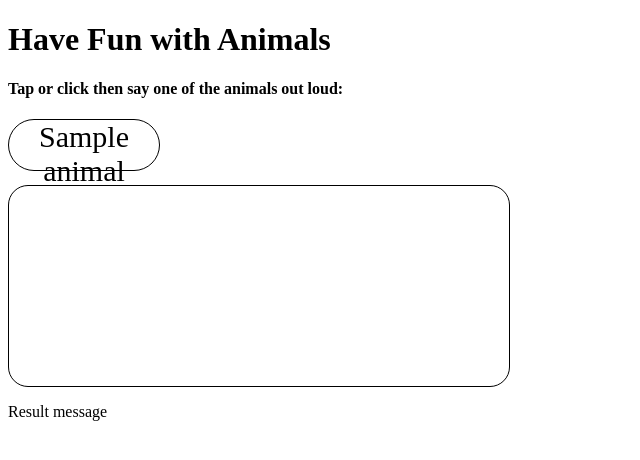
After one commit to hoaian-phan/teach-tod-talk, a Flask app: template templates/animals.html in a window 1280 px wide. The commit adds this page. Shown: the top 460 px of the page, without its empty margins (0-640 px from the left). Run offline with Flask 2, Linux system fonts and the light colour scheme; the template is opened without the code that fills it: most values are stand-ins (such as "Sample title", 1, 10 or a date in 2020).

Commit message:
Finishsed Speech recognition for Animals, w/o displaying image of animal result on screen

```diff
--- a/static/css/style.css
+++ b/static/css/style.css
@@ -1,5 +1,6 @@
 /* color display */
-.color_display {
+.color_display,
+.animal_display {
   border: 1px solid black;
   border-radius: 50px;
   width: 150px;
@@ -10,14 +11,16 @@
 }
 
 /* list of color display */
-.color_list {
+.color_list,
+.animal_list {
   display: inline-block;
 }
 
 
 
 /* background for color change */
-.color_change {
+.color_change,
+.animal_result {
   border: 1px solid black;
   background-color: white;
   border-radius: 20px;
--- /dev/null
+++ b/static/js/animal_script.js
@@ -0,0 +1,68 @@
+'use strict';
+
+// Get the color list from html
+const animal_lst = document.querySelectorAll('.animal_display');
+let animals = []
+for (const animal of animal_lst) {
+  const pet = animal.innerText;
+  animals.push(pet);
+}
+console.log(animals);
+
+
+// Calling Web Speech APIs
+
+const SpeechRecognition = window.SpeechRecognition || webkitSpeechRecognition;
+const SpeechGrammarList = window.SpeechGrammarList || window.webkitSpeechGrammarList;
+const SpeechRecognitionEvent = window.SpeechRecognitionEvent || webkitSpeechRecognitionEvent;
+
+const recognition = new SpeechRecognition();
+const speechRecognitionList = new SpeechGrammarList();
+const grammar = '#JSGF V1.0; grammar animals; public <animal> = ' + animals.join(' | ') + ' ;'
+speechRecognitionList.addFromString(grammar, 1);
+recognition.grammars = speechRecognitionList;
+
+recognition.continuous = false;
+recognition.lang = 'en-US';
+recognition.interimResults = false;
+recognition.maxAlternatives = 1;
+
+const diagnostic = document.querySelector('.output');
+const bg = document.querySelector('.color_change');
+
+document.body.onclick = function () {
+  recognition.start();
+  console.log('Ready to receive a color command.');
+}
+
+recognition.onresult = function (event) {
+  // The SpeechRecognitionEvent results property returns a SpeechRecognitionResultList object
+  // The SpeechRecognitionResultList object contains SpeechRecognitionResult objects.
+  // It has a getter so it can be accessed like an array
+  // The first [0] returns the SpeechRecognitionResult at the last position.
+  // Each SpeechRecognitionResult object contains SpeechRecognitionAlternative objects that contain individual results.
+  // These also have getters so they can be accessed like arrays.
+  // The second [0] returns the SpeechRecognitionAlternative at position 0.
+  // We then return the transcript property of the SpeechRecognitionAlternative object
+  let animal = event.results[0][0].transcript;
+  animal = animal.toLowerCase();
+  diagnostic.textContent = 'Result received: ' + animal + '.';
+  if (animals.includes(animal)) {
+    // bg.style.backgroundanimal = animal;
+    console.log('Confidence: ' + event.results[0][0].confidence);
+  } else {
+    console.log("Animal is not in the lesson.");
+  }
+}
+
+recognition.onspeechend = function () {
+  recognition.stop();
+}
+
+recognition.onnomatch = function (event) {
+  diagnostic.textContent = "I didn't recognise that animal.";
+}
+
+recognition.onerror = function (event) {
+  diagnostic.textContent = 'Error occurred in recognition: ' + event.error;
+}
--- /dev/null
+++ b/templates/animals.html
@@ -0,0 +1,35 @@
+{% extends 'base.html' %}
+
+{% block body %}
+<main>
+  <h1>
+    Have Fun with Animals
+  </h1>
+
+  <section>
+    <h4> Tap or click then say one of the animals out loud:</h4>
+    {% for animal in animals %}
+    <div class="animal_list">
+      <div class="animal_display">{{animal}}</div>
+    </div>
+    {% endfor %}
+  </section>
+
+  <section>
+    <div class="animal_result"></div>
+  </section>
+
+  <section>
+    <p class="output">Result message</p>
+  </section>
+
+
+
+
+
+</main>
+{% endblock %}
+
+{% block afterbody %}
+<script src="/static/js/animal_script.js"></script>
+{% endblock %}
--- a/templates/colors.html
+++ b/templates/colors.html
@@ -10,17 +10,16 @@
     <h4> Tap or click then say one of the colors out loud:</h4>
     {% for color in colors %}
     <div class="color_list">
-      <div class="color_display" id="{{color}}" value="{{color}}" style=background-color:{{color}};>{{color}}</div>
-      <input type="hidden" id="colors" value="{{colors}}">
+      <div class="color_display" style=background-color:{{color}};>{{color}}</div>
     </div>
     {% endfor %}
   </section>
 
   <section>
     <div class="color_change">
-
     </div>
   </section>
+
   <section>
     <p class="output">Result message</p>
   </section>
```
